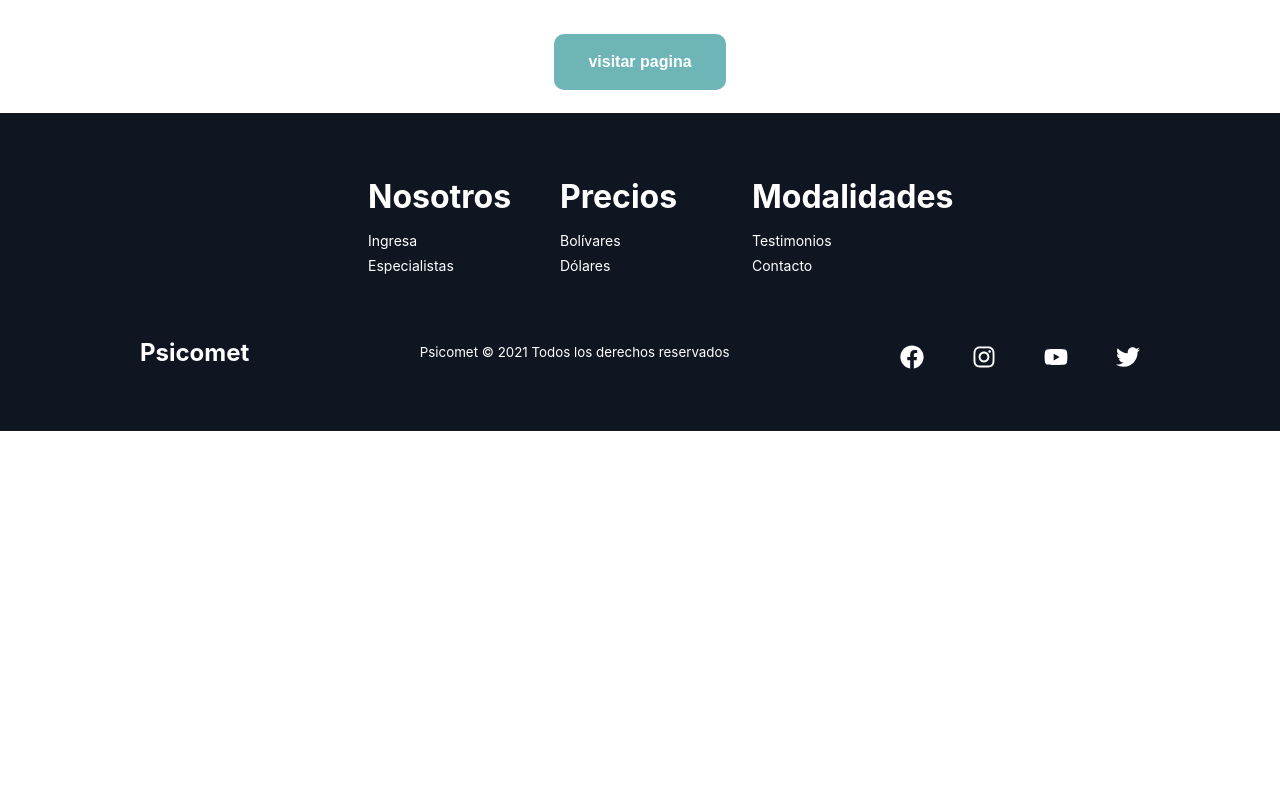
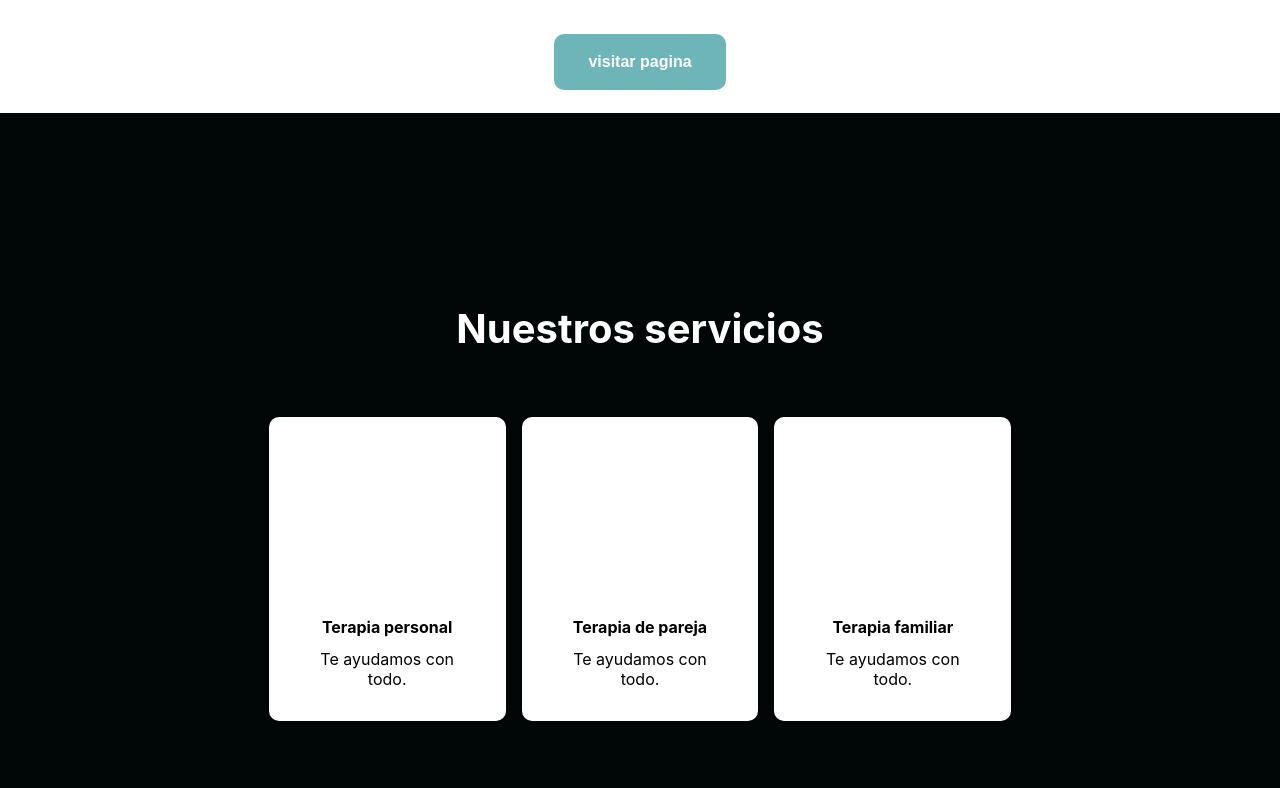
Before and after one commit to Ulises-Fermin/psicomet, a React (Create React App) app: page / in a window 1280 px wide. Shown: the part 1432-2220 px from the top of the page. Before the commit the page ends 1863 px from the top, so only its background shows below. Built offline with nearby package versions, Linux system fonts and the light colour scheme; no server answers.

Commit message:
Antes de push

```diff
--- a/src/App.jsx
+++ b/src/App.jsx
@@ -21,6 +21,7 @@
 import Footer from "./Components/Footer";
 import Price from "./Pages/Price/Price";
 import HeroSection from "./Components/HeroSection";
+import Services from "./Components/Services";
 
 function App() {
   return (
@@ -29,10 +30,12 @@
         <Navbar />
         <Route exact path="/">
           <Home />
+          <Services />
         </Route>
         <Switch>
           <Route exact path="/Home">
             <Home />
+            <Services />
           </Route>
           <Route exact path="/TypeAccount">
             <TypeAccount />
--- /dev/null
+++ b/src/Components/Services/ServicesElements.js
@@ -0,0 +1,83 @@
+import styled from "styled-components";
+
+export const ServicesContainer = styled.div`
+    height: 800px;
+    display: flex;
+    flex-direction: column;
+    justify-content: center;
+    align-items: center;
+    background: #010606;
+
+    @media screen and (max-width: 768px) {
+        height: 1100px;
+    }
+
+    @media screen and (max-width: 480px) {
+        height: 1300px;
+    }
+`
+
+export const ServicesWrapper = styled.div`
+    max-width: 1000px;
+    margin: 0 auto;
+    display: grid;
+    grid-template-columns: 1fr 1fr 1fr;
+    align-items: center;
+    grid-gap: 16px;
+    padding: 0 50px;
+
+    /* Aqui solo hay dos cajas. Es cuando la pantalla esta por la mitad */
+    @media screen and (max-width: 1000px) {
+        grid-template-columns: 1fr 1fr;
+    }
+
+    @media screen and (max-width: 768px) {
+        grid-template-columns: 1fr;
+        padding: 0 20px;
+    }
+
+`
+
+export const ServicesCard = styled.div`
+    background: #fff;
+    display: flex;
+    flex-direction: column;
+    justify-content: flex-start;
+    align-items: center;
+    border-radius: 10px;
+    max-height: 340px;
+    padding: 30px;
+    box-shadow: 0 1px 3px rgba(0, 0, 0, 0.2);
+    transition: all 0.2s ease-in-out;
+
+    &:hover {
+        transform: scale(1.02);
+        transition: all 0.2s ease-in-out;
+    }
+`
+
+export const ServicesIcon = styled.h1`
+    height: 160px;
+    width: 160px;
+    margin-bottom: 10px;
+`
+
+export const ServicesH1 = styled.h1`
+    font-size: 2.5rem;
+    color: #fff;
+    margin-bottom: 64px;
+
+    @media screen and (max-width: 480px) {
+        font-size: 2rem;
+    }
+`
+
+export const ServicesH2 = styled.h2`
+    font-size: 1rem;
+    margin-bottom: 10px;
+`
+
+export const ServicesP = styled.p`
+    font-size: 1rem;
+    text-align: center;
+`
--- /dev/null
+++ b/src/Components/Services/index.js
@@ -0,0 +1,33 @@
+import React from 'react'
+import { ServicesContainer, ServicesH1, ServicesH2, ServicesP, ServicesWrapper, ServicesCard, ServicesIcon } from './ServicesElements'
+// import Icon1 from '../../images/svg-1.svg'
+// import Icon2 from '../../images/svg-2.svg'
+// import Icon3 from '../../images/svg-3.svg'
+
+const Services = () => {
+    return (
+        <ServicesContainer id="services">
+            <ServicesH1>Nuestros servicios</ServicesH1>
+                <ServicesWrapper>
+                    <ServicesCard>
+                        <ServicesIcon />
+                        <ServicesH2>Terapia personal</ServicesH2>
+                        <ServicesP>Te ayudamos con todo.</ServicesP>
+                    </ServicesCard>
+                    <ServicesCard>
+                        <ServicesIcon  />
+                        <ServicesH2>Terapia de pareja</ServicesH2>
+                        <ServicesP>Te ayudamos con todo.</ServicesP>
+                    </ServicesCard>
+                    <ServicesCard>
+                        <ServicesIcon />
+                        <ServicesH2>Terapia familiar</ServicesH2>
+                        <ServicesP>Te ayudamos con todo.</ServicesP>
+                    </ServicesCard>
+                </ServicesWrapper>
+
+        </ServicesContainer>
+    )
+}
+
+export default Services
```
